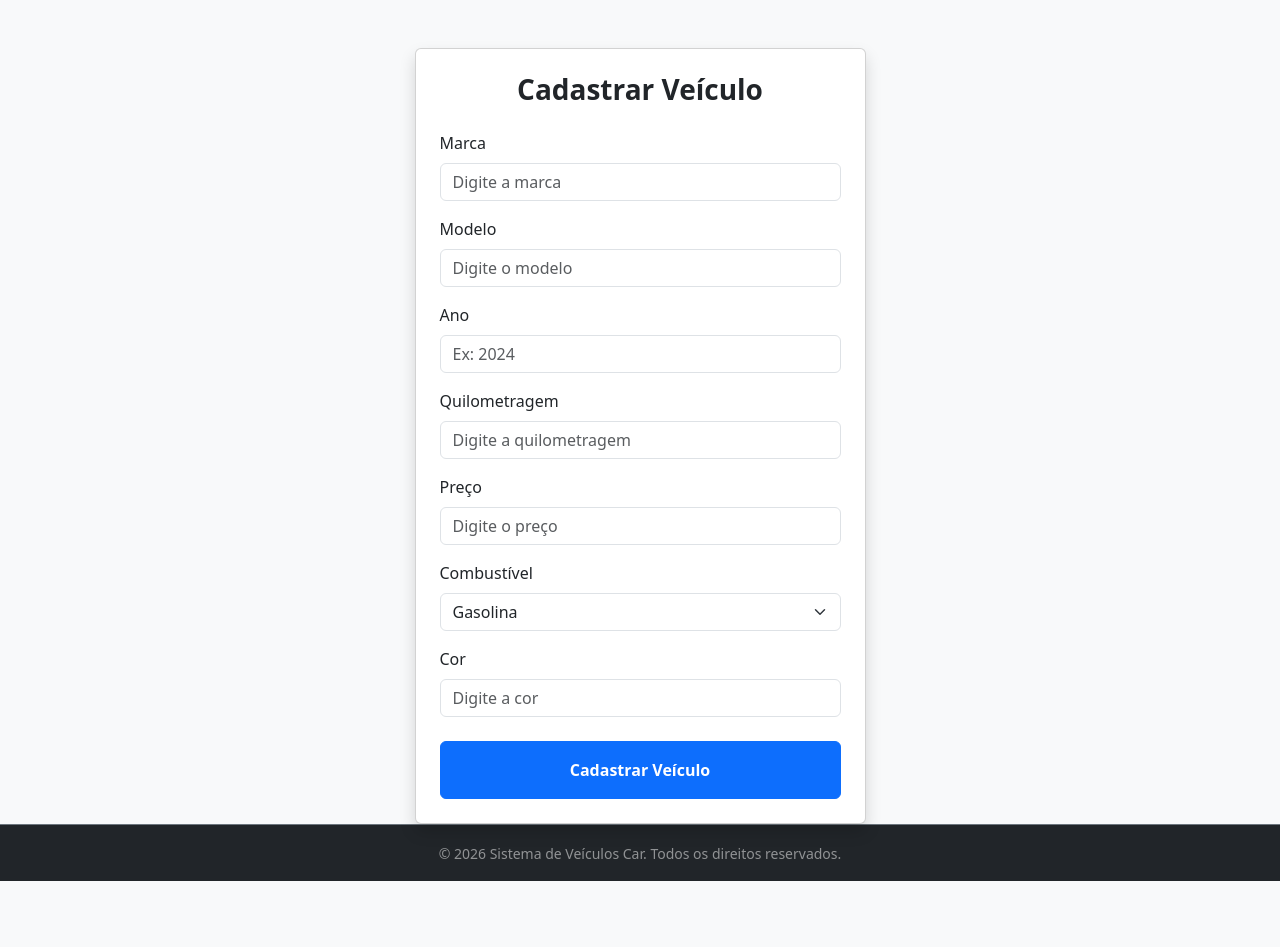
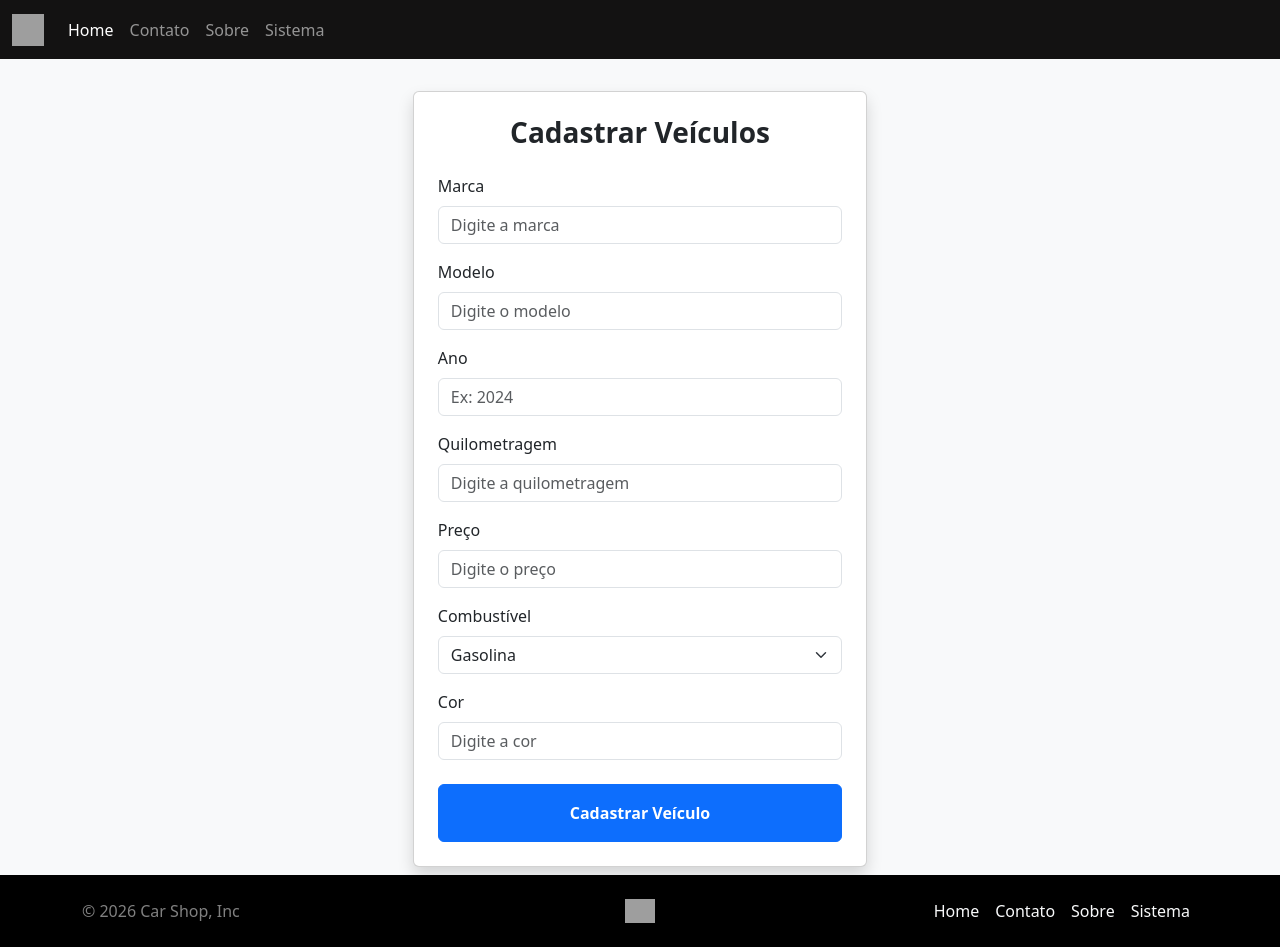
Before and after one commit to AkaliSmoke/PI_Vendas_de_Carros, a PHP site: page /veiculos.php in a window 1280 px wide. Before the commit the page ends 881 px from the top, so only its background shows below. Run offline with PHP 8.4, Linux system fonts and the light colour scheme; grey boxes are pictures that could not be loaded.

Commit message:
Colocando o footer e menu nos arquivos

```diff
--- /dev/null
+++ b/03_projeto_intercador/inc-footer.php
@@ -0,0 +1,18 @@
+<footer class="bg-black text-white d-flex flex-wrap justify-content-between align-items-center py-3 mt-auto">
+    <div class="container d-flex flex-wrap justify-content-between align-items-center">
+
+      <p class="col-md-4 mb-0 text-white-50">&copy; 2026 Car Shop, Inc</p>
+
+      <a class="col-md-4 d-flex align-items-center justify-content-center mb-3 mb-md-0 me-md-auto">
+        <img src="/img/img/logo.png" alt="Logo" width="30" height="24">
+      </a>
+
+      <ul class="nav col-md-4 justify-content-end">
+        <li class="nav-item"><a href="#" class="nav-link px-2 link-light">Home</a></li>
+        <li class="nav-item"><a href="#" class="nav-link px-2 link-light">Contato</a></li>
+        <li class="nav-item"><a href="#" class="nav-link px-2 link-light">Sobre</a></li>
+        <li class="nav-item"><a href="#" class="nav-link px-2 link-light">Sistema</a></li>
+      </ul>
+
+    </div>
+  </footer>
--- a/03_projeto_intercador/veiculos.php
+++ b/03_projeto_intercador/veiculos.php
@@ -9,14 +9,17 @@
 </head>
 <body class="d-flex flex-column min-vh-100 bg-light">
 
-    <!-- Conteúdo Principal do Formulário -->
-    <main class="container mt-5 flex-shrink-0">
-        <div class="row justify-content-center">
+
+    <?php include "inc-menu.php" ?>
+
+    <main class="container mt-4 flex-shrink-0 p-2">
+
+        <div class="row justify-content-center ">
             <div class="col-md-6 col-lg-5">
 
                 <div class="card shadow p-4 rounded bg-white">
                     <h1 class="text-center mb-4 fs-3 fw-bold text-dark">
-                        Cadastrar Veículo
+                        Cadastrar Veículos
                     </h1>
 
                     <form action="cadastrar.php" method="post">
@@ -46,13 +49,13 @@
                         </div>
 
 
-                        <!-- 6. Preço -->
+                        <!-- 5. Preço -->
                         <div class="mb-3">
                             <label for="preco" class="form-label">Preço</label>
                             <input type="text" name="preco" id="preco" class="form-control" placeholder="Digite o preço">
                         </div>
 
-                        <!-- 7. Combustível -->
+                        <!-- 6. Combustível -->
                         <div class="mb-3">
                             <label for="combustivel" class="form-label">Combustível</label>
                             <select name="combustivel" id="combustivel" class="form-select">
@@ -64,7 +67,7 @@
                             </select>
                         </div>
 
-                        <!-- 8. Cor -->
+                        <!-- 7. Cor -->
                         <div class="mb-4">
                             <label for="cor" class="form-label">Cor</label>
                             <input type="text" name="cor" id="cor" class="form-control" placeholder="Digite a cor">
@@ -81,12 +84,7 @@
         </div>
     </main>
 
-    <!-- Rodapé fora da tag main, fixado no final do layout usando Bootstrap -->
-    <footer class="footer mt-auto py-3 bg-dark text-white-50 border-top border-secondary">
-        <div class="container text-center">
-            <small>&copy; 2026 Sistema de Veículos Car. Todos os direitos reservados.</small>
-        </div>
-    </footer>
+    <?php include "inc-footer.php"?>
 
 </body>
 </html>
```
Also changed, not shown: 03_projeto_intercador/cliente-cadastrar.php (+16 -17 lines), 03_projeto_intercador/index.php (+1 -18 lines).
